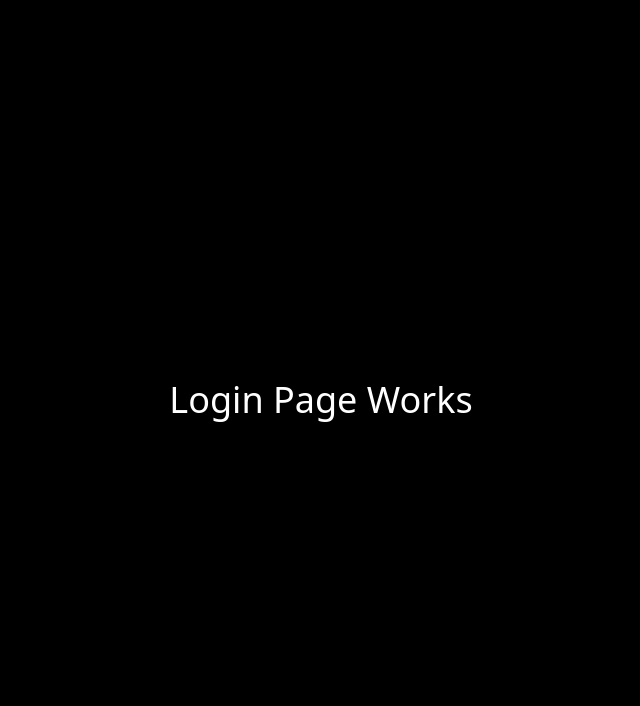
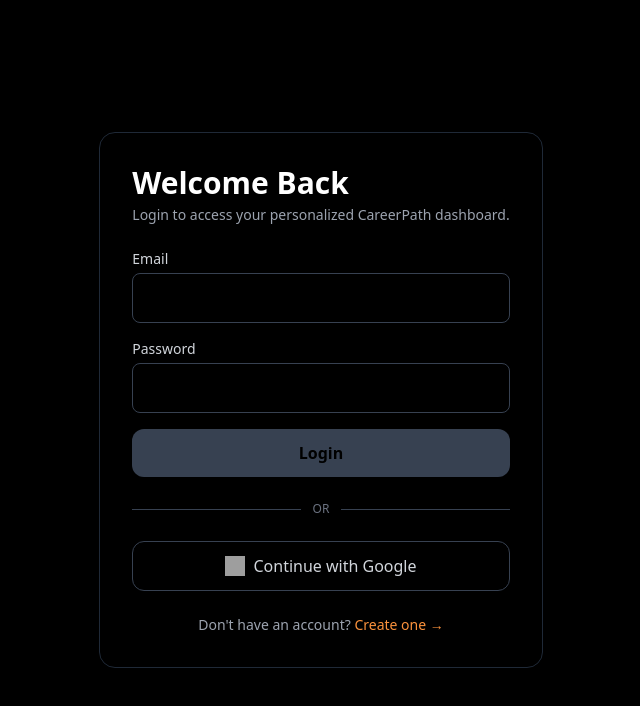
Before and after one commit to DimitarMalamski/CareerPath, an Angular app in the folder frontend/: page /auth/login in a window 1280 px wide. Shown: the top 706 px of the page, without its empty margins (319-959 px from the left). Built offline with nearby package versions, Linux system fonts and the light colour scheme; grey boxes are pictures that could not be loaded.

Commit message:
Create initial session managment and login page

```diff
--- a/frontend/src/app/features/auth/login/login.component.html
+++ b/frontend/src/app/features/auth/login/login.component.html
@@ -1,3 +1,80 @@
-<div class="min-h-screen bg-black flex items-center justify-center">
-  <h1 class="text-white text-4xl">Login Page Works</h1>
+<div class="min-h-screen bg-black flex items-center justify-center px-4">
+  <div
+    class="w-full max-w-md bg-black/40 border border-gray-800 rounded-2xl p-8 shadow-xl backdrop-blur-md"
+  >
+    <!-- Title -->
+    <h2 class="text-3xl font-semibold text-white mb-1">Welcome Back</h2>
+    <p class="text-gray-400 mb-6 text-sm">
+      Login to access your personalized CareerPath dashboard.
+    </p>
+
+    <!-- Login Form -->
+    <form (ngSubmit)="login()" #loginForm="ngForm" class="space-y-4">
+      <!-- Email -->
+      <div>
+        <label class="block text-gray-300 text-sm mb-1">Email</label>
+        <input
+          [(ngModel)]="email"
+          name="email"
+          required
+          type="email"
+          class="w-full bg-black/40 border border-gray-700 rounded-lg p-3 text-white
+                 focus:border-orange-500 focus:ring-0 outline-none transition"
+        />
+      </div>
+
+      <!-- Password -->
+      <div>
+        <label class="block text-gray-300 text-sm mb-1">Password</label>
+        <input
+          [(ngModel)]="password"
+          name="password"
+          required
+          type="password"
+          class="w-full bg-black/40 border border-gray-700 rounded-lg p-3 text-white
+                 focus:border-orange-500 focus:ring-0 outline-none transition"
+        />
+      </div>
+
+      <!-- Error Message -->
+      <div *ngIf="errorMessage" class="text-red-400 text-sm mt-2">
+        {{ errorMessage }}
+      </div>
+
+      <!-- Submit -->
+      <button
+        [disabled]="loginForm.invalid"
+        class="w-full mt-2 bg-orange-500 hover:bg-orange-600 disabled:bg-gray-700
+               disabled:cursor-not-allowed text-black font-semibold py-3 rounded-xl
+               transition"
+      >
+        Login
+      </button>
+    </form>
+
+    <!-- Divider -->
+    <div class="flex items-center my-6">
+      <div class="flex-grow border-t border-gray-700"></div>
+      <span class="text-gray-500 text-xs px-3">OR</span>
+      <div class="flex-grow border-t border-gray-700"></div>
+    </div>
+
+    <!-- Google Login (optional now) -->
+    <button
+      (click)="loginWithGoogle()"
+      class="w-full border border-gray-700 hover:border-orange-500 text-gray-300
+             font-medium py-3 rounded-xl flex items-center justify-center gap-2 transition"
+    >
+      <img src="assets/google.svg" class="w-5 h-5" />
+      Continue with Google
+    </button>
+
+    <!-- Sign Up Link -->
+    <p class="text-gray-400 text-sm mt-6 text-center">
+      Don't have an account?
+      <a routerLink="/register" class="text-orange-400 hover:text-orange-300">
+        Create one →
+      </a>
+    </p>
+  </div>
 </div>
--- a/frontend/src/app/features/auth/login/login.component.ts
+++ b/frontend/src/app/features/auth/login/login.component.ts
@@ -11,8 +11,33 @@
   templateUrl: './login.component.html'
 })
 export class LoginComponent {
+  email: string = '';
+  password: string = '';
+  errorMessage: string | null = null;
+
   constructor(
     private readonly supabase: SupabaseService,
     private readonly router: Router
   ) {}
+
+  async login() {
+    this.errorMessage = null;
+    const { error } = await this.supabase.signIn(this.email, this.password);
+
+    if (error) {
+      this.errorMessage = error.message;
+      return;
+    }
+
+    await this.router.navigate(['/home']);
+  }
+
+  async loginWithGoogle() {
+    await this.supabase.client.auth.signInWithOAuth({
+      provider: 'google',
+      options: {
+        redirectTo: globalThis.location.origin
+      }
+    });
+  }
 }
--- a/frontend/src/app/shared/components/navbar/navbar.component.html
+++ b/frontend/src/app/shared/components/navbar/navbar.component.html
@@ -1,5 +1,6 @@
 <header class="w-full bg-black shadow-sm z-50">
   <div class="max-w-7xl mx-auto px-6 py-4 flex items-center justify-between text-white">
+
     <!-- Logo -->
     <a routerLink="/" class="flex items-center font-bold text-white text-2xl">
       <img src="assets/logo.png" class="h-10 w-auto" alt="CareerPath logo"/>
@@ -14,9 +15,9 @@
     </nav>
 
     <!-- Desktop Auth Buttons -->
-    <div class="hidden md:flex items-center gap-4">
-      <a routerLink="/login" class="text-base text-slate-100 hover:text-orange-400 flex items-center gap-1">
-        <span>Login</span>
+    <div class="hidden md:flex items-center gap-4" *ngIf="!session; else loggedInDesktop">
+      <a routerLink="/login" class="text-base text-slate-100 hover:text-orange-400 transition">
+        Login
       </a>
       <a
         routerLink="/register"
@@ -26,28 +27,47 @@
       </a>
     </div>
 
+    <ng-template #loggedInDesktop>
+      <div class="hidden md:flex items-center gap-4">
+        <span class="text-gray-300 text-sm">
+          {{ session?.user?.email }}
+        </span>
+
+        <button
+          (click)="logout()"
+          class="px-4 py-2 bg-gray-800 hover:bg-gray-700 text-white rounded-xl font-semibold transition"
+        >
+          Logout
+        </button>
+      </div>
+    </ng-template>
+
     <!-- Mobile Hamburger -->
     <button (click)="toggleMenu()" class="md:hidden text-white focus:outline-none">
-      <svg class="w-6 h-6" fill="none" stroke="currentColor" stroke-width="2"
-           viewBox="0 0 24 24">
-        <path stroke-linecap="round" stroke-linejoin="round"
-              d="M4 6h16M4 12h16M4 18h16" />
+      <svg class="w-6 h-6" fill="none" stroke="currentColor" stroke-width="2" viewBox="0 0 24 24">
+        <path stroke-linecap="round" stroke-linejoin="round" d="M4 6h16M4 12h16M4 18h16"/>
       </svg>
     </button>
+
   </div>
 
-  <!-- Mobile Dropdown Menu -->
+  <!-- MOBILE DROPDOWN MENU -->
   <div *ngIf="menuOpen" class="md:hidden px-6 pb-4 text-white bg-black">
+
+    <!-- Mobile Nav -->
     <nav class="flex flex-col gap-3" aria-label="Navigation Bar">
-      <a routerLink="/jobs" routerLinkActive="text-emerald-400" class="hover:text-orange-400 transition">Jobs</a>
-      <a routerLink="/dashboard" routerLinkActive="text-emerald-400" class="hover:text-orange-400 transition">Dashboard</a>
-      <a routerLink="/profile" routerLinkActive="text-emerald-400" class="hover:text-orange-400 transition">Profile</a>
+      <a routerLink="/jobs" routerLinkActive="text-orange-400" class="hover:text-orange-400 transition">Jobs</a>
+      <a routerLink="/dashboard" routerLinkActive="text-orange-400" class="hover:text-orange-400 transition">Dashboard</a>
+      <a routerLink="/profile" routerLinkActive="text-orange-400" class="hover:text-orange-400 transition">Profile</a>
     </nav>
-    <div class="mt-4">
+
+    <!-- Mobile Auth Buttons -->
+    <div class="mt-4" *ngIf="!session; else mobileLoggedIn">
       <a
         routerLink="/login"
-        class="mt-2 inline-block w-full text-center px-4 py-2 bg-orange-400 hover:bg-orange-500 text-black rounded-xl font-semibold shadow transition">
-        <span>Login</span>
+        class="mt-2 inline-block w-full text-center px-4 py-2 bg-orange-400 hover:bg-orange-500 text-black rounded-xl font-semibold shadow transition"
+      >
+        Login
       </a>
       <a
         routerLink="/register"
@@ -56,5 +76,21 @@
         Sign Up
       </a>
     </div>
+
+    <ng-template #mobileLoggedIn>
+      <div class="flex flex-col gap-3 mt-4">
+        <span class="text-gray-300 text-sm">
+          Logged in as: {{ session?.user?.email }}
+        </span>
+
+        <button
+          (click)="logout()"
+          class="inline-block w-full text-center px-4 py-2 bg-gray-800 hover:bg-gray-700 text-white rounded-xl font-semibold transition"
+        >
+          Logout
+        </button>
+      </div>
+    </ng-template>
+
   </div>
 </header>
--- a/frontend/src/app/shared/components/navbar/navbar.component.ts
+++ b/frontend/src/app/shared/components/navbar/navbar.component.ts
@@ -1,6 +1,7 @@
-import { Component } from '@angular/core';
+import {Component, OnInit} from '@angular/core';
 import { CommonModule } from '@angular/common';
-import { RouterModule } from '@angular/router';
+import {Router, RouterModule} from '@angular/router';
+import {SupabaseService} from '../../../core/services/supabase.service';
 
 @Component({
   selector: 'app-navbar',
@@ -9,10 +10,29 @@
   templateUrl: './navbar.component.html'
 })
 
-export class NavbarComponent {
+export class NavbarComponent implements OnInit {
   menuOpen = false;
+  session: any = null;
+
+  constructor(
+    private readonly supabase: SupabaseService,
+    private readonly router: Router
+  ) {}
+
+  async ngOnInit() {
+    this.session = await this.supabase.getSession();
+
+    this.supabase.client.auth.onAuthStateChange((_event, session) => {
+      this.session = session;
+    });
+  }
 
   toggleMenu() {
     this.menuOpen = !this.menuOpen;
   }
+
+  async logout() {
+    await this.supabase.signOut();
+    await this.router.navigate(['/home']);
+  }
 }
```
